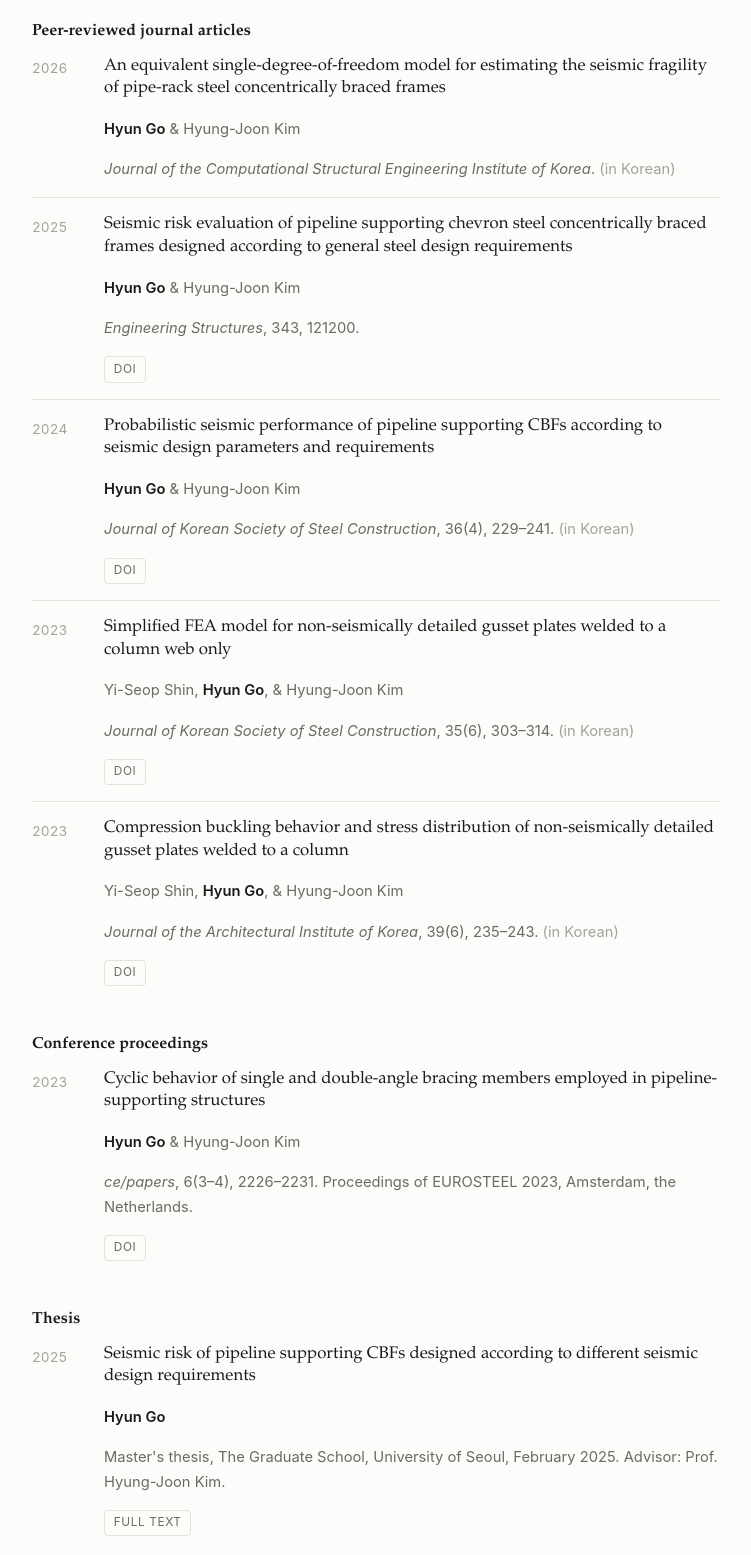
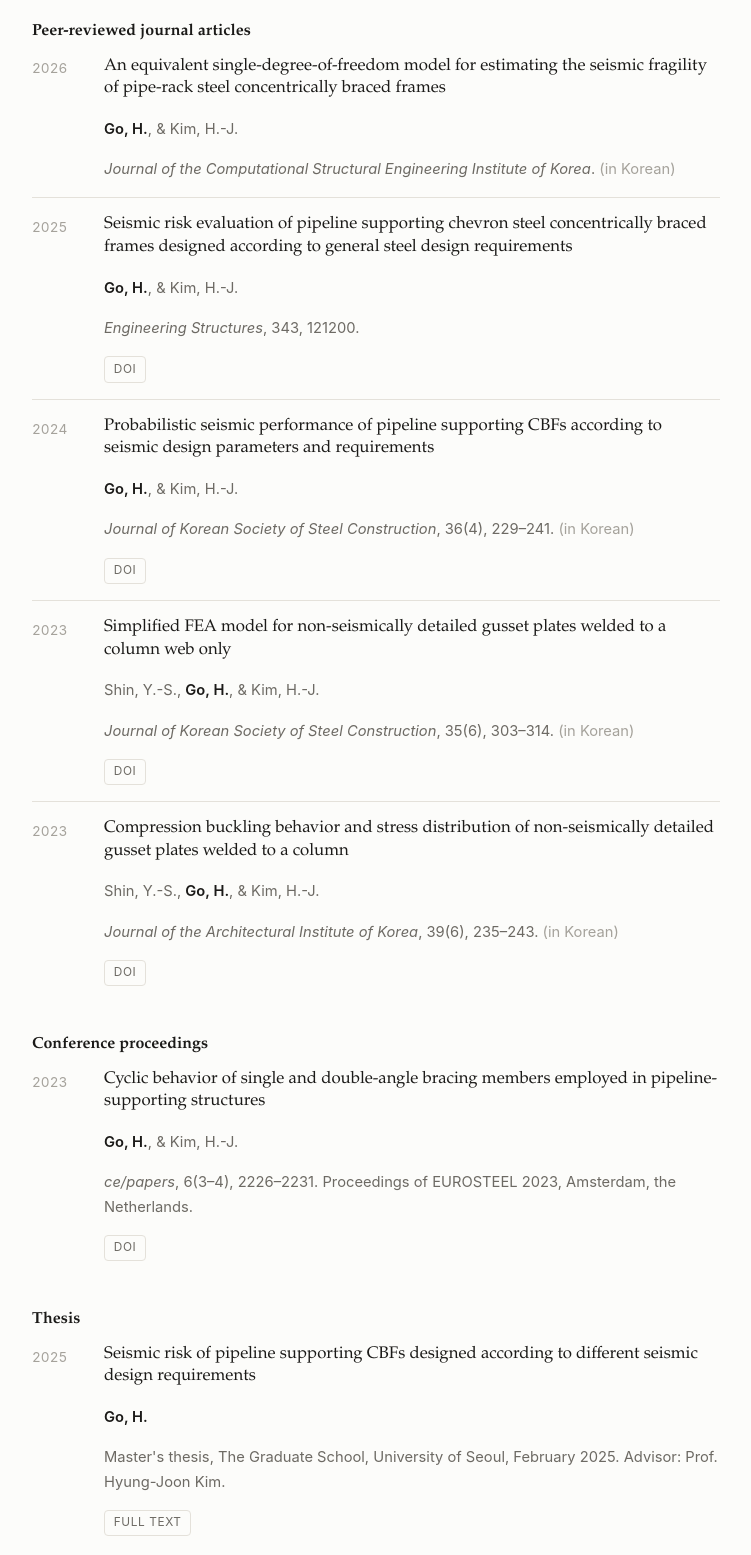
Before and after one commit to gohyun2000/gohyun2000.github.io, a plain HTML site: page index.html in a window 1280 px wide. Shown: the part 1309-2864 px from the top of the page, without its empty margins (264-1015 px from the left). Drawn offline with Linux system fonts and the light colour scheme.

Commit message:
Use inverted citation form for author lists in publications

```diff
--- a/index.html
+++ b/index.html
@@ -150,7 +150,7 @@
         <span class="pub-year">2026</span>
         <div class="pub-body">
           <p class="pub-title">An equivalent single-degree-of-freedom model for estimating the seismic fragility of pipe-rack steel concentrically braced frames</p>
-          <p class="pub-authors"><strong>Hyun Go</strong> &amp; Hyung-Joon Kim</p>
+          <p class="pub-authors"><strong>Go, H.</strong>, &amp; Kim, H.-J.</p>
           <!-- 게재 확정 후 권(호), 페이지, DOI를 채우세요. -->
           <p class="pub-venue"><em>Journal of the Computational Structural Engineering Institute of Korea</em>. <span class="pub-note">(in Korean)</span></p>
         </div>
@@ -160,7 +160,7 @@
         <span class="pub-year">2025</span>
         <div class="pub-body">
           <p class="pub-title">Seismic risk evaluation of pipeline supporting chevron steel concentrically braced frames designed according to general steel design requirements</p>
-          <p class="pub-authors"><strong>Hyun Go</strong> &amp; Hyung-Joon Kim</p>
+          <p class="pub-authors"><strong>Go, H.</strong>, &amp; Kim, H.-J.</p>
           <p class="pub-venue"><em>Engineering Structures</em>, 343, 121200.</p>
           <p class="pub-actions">
             <a href="https://doi.org/10.1016/j.engstruct.2025.121200" rel="noopener">DOI</a>
@@ -172,7 +172,7 @@
         <span class="pub-year">2024</span>
         <div class="pub-body">
           <p class="pub-title">Probabilistic seismic performance of pipeline supporting CBFs according to seismic design parameters and requirements</p>
-          <p class="pub-authors"><strong>Hyun Go</strong> &amp; Hyung-Joon Kim</p>
+          <p class="pub-authors"><strong>Go, H.</strong>, &amp; Kim, H.-J.</p>
           <p class="pub-venue"><em>Journal of Korean Society of Steel Construction</em>, 36(4), 229–241. <span class="pub-note">(in Korean)</span></p>
           <p class="pub-actions">
             <a href="https://doi.org/10.7781/kjoss.2024.36.4.229" rel="noopener">DOI</a>
@@ -184,7 +184,7 @@
         <span class="pub-year">2023</span>
         <div class="pub-body">
           <p class="pub-title">Simplified FEA model for non-seismically detailed gusset plates welded to a column web only</p>
-          <p class="pub-authors">Yi-Seop Shin, <strong>Hyun Go</strong>, &amp; Hyung-Joon Kim</p>
+          <p class="pub-authors">Shin, Y.-S., <strong>Go, H.</strong>, &amp; Kim, H.-J.</p>
           <p class="pub-venue"><em>Journal of Korean Society of Steel Construction</em>, 35(6), 303–314. <span class="pub-note">(in Korean)</span></p>
           <p class="pub-actions">
             <a href="https://doi.org/10.7781/kjoss.2023.35.6.303" rel="noopener">DOI</a>
@@ -196,7 +196,7 @@
         <span class="pub-year">2023</span>
         <div class="pub-body">
           <p class="pub-title">Compression buckling behavior and stress distribution of non-seismically detailed gusset plates welded to a column</p>
-          <p class="pub-authors">Yi-Seop Shin, <strong>Hyun Go</strong>, &amp; Hyung-Joon Kim</p>
+          <p class="pub-authors">Shin, Y.-S., <strong>Go, H.</strong>, &amp; Kim, H.-J.</p>
           <p class="pub-venue"><em>Journal of the Architectural Institute of Korea</em>, 39(6), 235–243. <span class="pub-note">(in Korean)</span></p>
           <p class="pub-actions">
             <a href="https://doi.org/10.5659/JAIK.2023.39.6.235" rel="noopener">DOI</a>
@@ -213,7 +213,7 @@
         <span class="pub-year">2023</span>
         <div class="pub-body">
           <p class="pub-title">Cyclic behavior of single and double-angle bracing members employed in pipeline-supporting structures</p>
-          <p class="pub-authors"><strong>Hyun Go</strong> &amp; Hyung-Joon Kim</p>
+          <p class="pub-authors"><strong>Go, H.</strong>, &amp; Kim, H.-J.</p>
           <p class="pub-venue"><em>ce/papers</em>, 6(3–4), 2226–2231. Proceedings of EUROSTEEL 2023, Amsterdam, the Netherlands.</p>
           <p class="pub-actions">
             <a href="https://doi.org/10.1002/cepa.2293" rel="noopener">DOI</a>
@@ -230,7 +230,7 @@
         <span class="pub-year">2025</span>
         <div class="pub-body">
           <p class="pub-title">Seismic risk of pipeline supporting CBFs designed according to different seismic design requirements</p>
-          <p class="pub-authors"><strong>Hyun Go</strong></p>
+          <p class="pub-authors"><strong>Go, H.</strong></p>
           <p class="pub-venue">Master's thesis, The Graduate School, University of Seoul, February 2025. Advisor: Prof. Hyung-Joon Kim.</p>
           <p class="pub-actions">
             <a href="https://www.dcollection.net/handler/uos/000000036091" rel="noopener">Full text</a>
```
